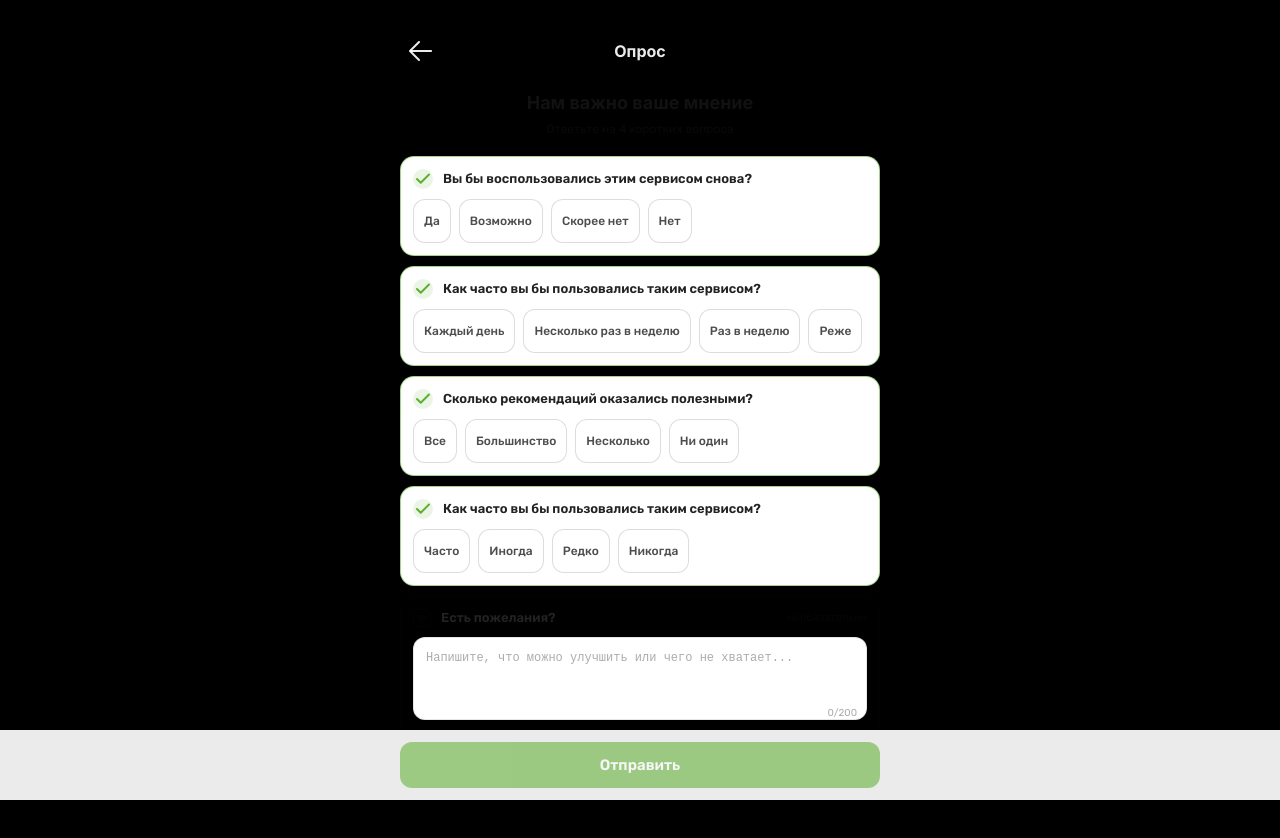
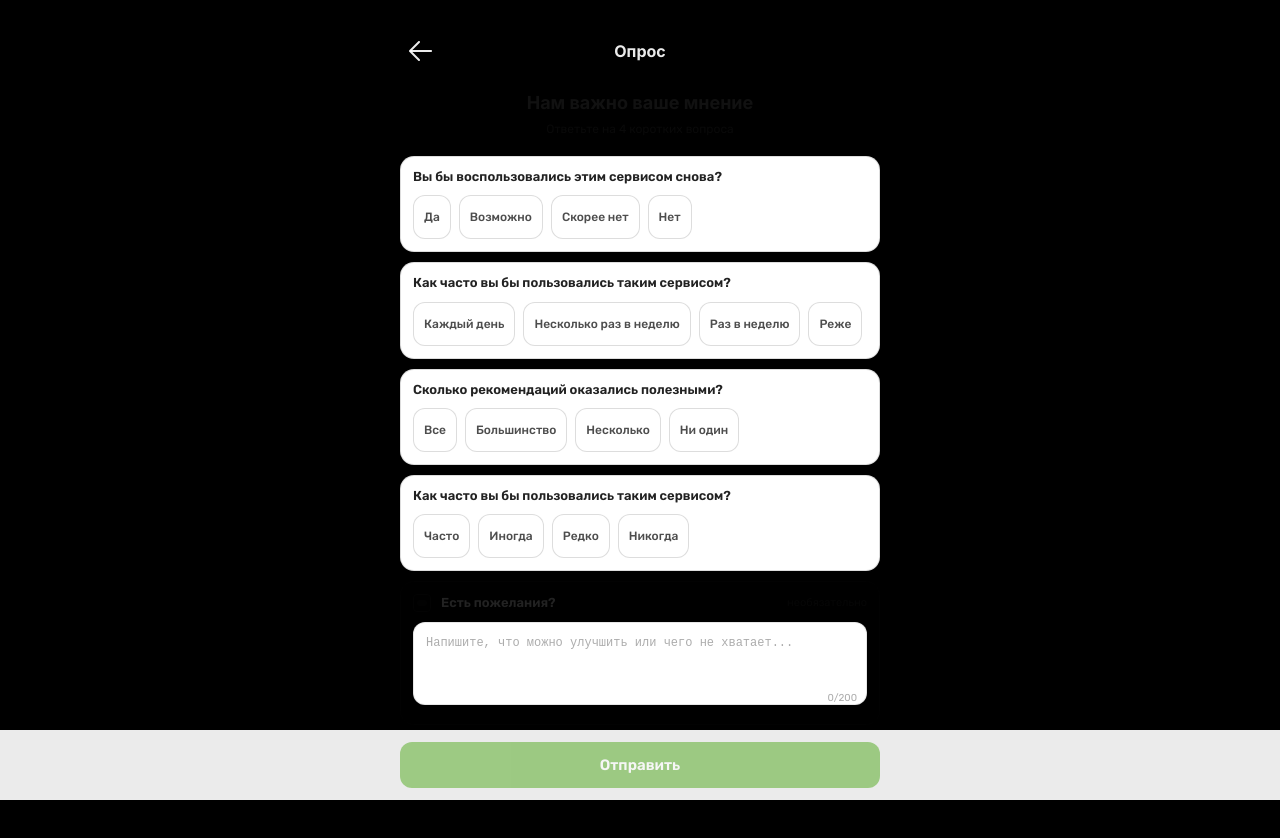
Before and after one commit to NikitaBest/X5, a React (Vite) app: page /survey in a window 1280 px wide. Shown: the top 838 px of the page. Built offline with nearby package versions, Linux system fonts and the light colour scheme; no server answers.

Commit message:
редактирование опроса

```diff
--- a/src/pages/Survey.css
+++ b/src/pages/Survey.css
@@ -29,11 +29,16 @@
 }
 
 .survey-card {
-  border: 1px solid rgba(93, 175, 46, 0.55);
+  border: 1px solid rgba(17, 17, 17, 0.14);
   border-radius: 14px;
   background: #ffffff;
   padding: 12px 12px;
   text-align: left;
+}
+
+.survey-card.is-answered {
+  border-color: #5daf2e;
+  background: #fcfffa;
 }
 
 .survey-card-row {
--- a/src/pages/Survey.jsx
+++ b/src/pages/Survey.jsx
@@ -55,8 +55,9 @@ function Survey() {
 
       <div className="survey-cards">
         {QUESTIONS.map((q) => (
-          <div key={q.id} className="survey-card">
+          <div key={q.id} className={`survey-card${answers[q.id] ? ' is-answered' : ''}`}>
             <div className="survey-card-row">
+              {answers[q.id] ? (
                 <div className="survey-check" aria-hidden="true">
                   <svg width="18" height="18" viewBox="0 0 24 24" fill="none">
                     <path
@@ -68,6 +69,7 @@ function Survey() {
                     />
                   </svg>
                 </div>
+              ) : null}
               <div className="survey-card-title">{q.title}</div>
             </div>
 
```
Lines whose indentation alone changed are shown as unchanged.
